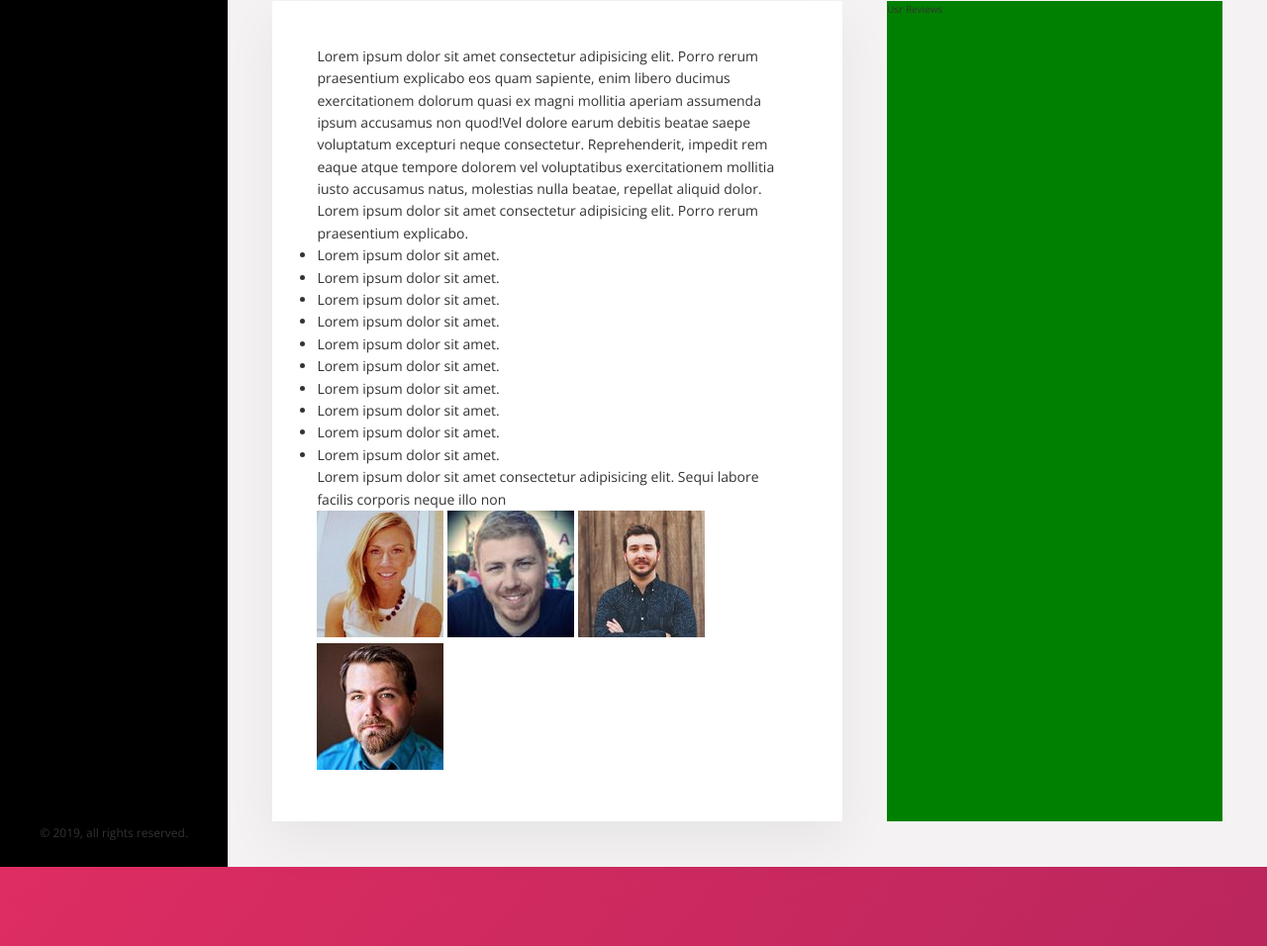
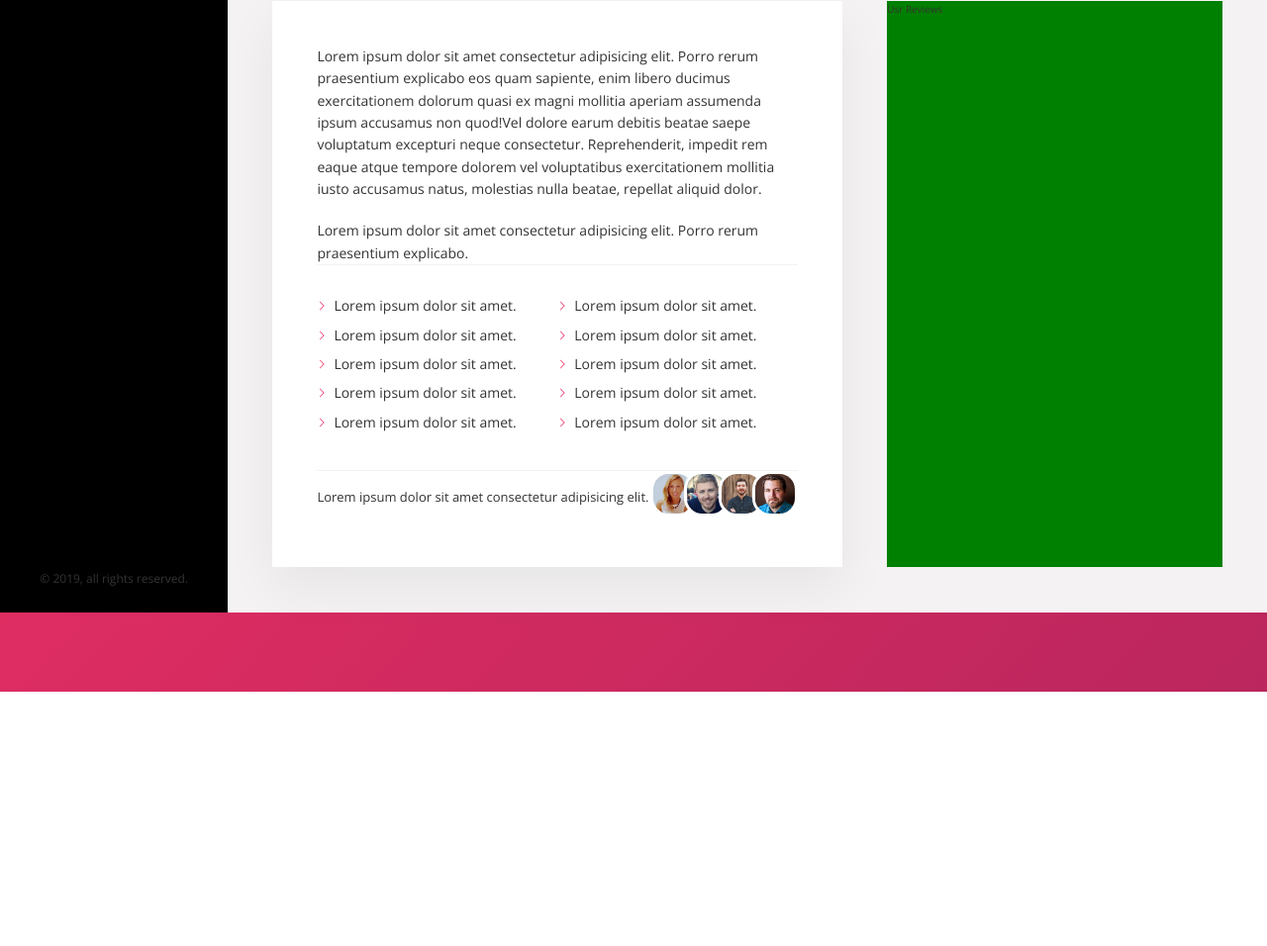
Before and after one commit to ghoul007/Advanced-CSS-Flexbox, a website: page index.html in a window 1280 px wide. Shown: the part 661-1617 px from the top of the page at 99% size. After the commit the page ends 1360 px from the top, so only its background shows below. Drawn offline with nearby package versions, Linux system fonts and the light colour scheme.

Commit message:
description part 3

```diff
--- a/index.html
+++ b/index.html
@@ -189,9 +189,8 @@
 						</ul>
 
 						<div class="recommend">
-							<p class="recommen__count">
-								Lorem ipsum dolor sit amet consectetur adipisicing elit. Sequi labore facilis corporis
-								neque illo non
+							<p class="recommend__count">
+								Lorem ipsum dolor sit amet consectetur adipisicing elit.
 							</p>
 
 							<div class="recommend_friends">
--- a/sass/_components.scss
+++ b/sass/_components.scss
@@ -318,3 +318,82 @@ align-items: center;
         box-shadow: none;
     }
 }
+
+
+
+
+
+/////////////////
+//// PARAGRAPH
+.paragraph:not(:last-of-type){
+
+    margin-bottom: 2rem;
+}
+
+
+
+/////////////////
+//// LIST
+.list{
+    margin-top: 3rem 0;
+    list-style: none;
+    padding: 3rem 0;
+    border-top: var(--line);
+    border-bottom: var(--line);
+
+    display: flex;
+    flex-wrap: wrap;
+
+    &__item{
+        flex: 0 0 50%;
+        margin-bottom: .7rem;
+    }
+
+    &__item::before{
+        content: "";
+        display: inline-block;
+        height: 1rem;
+        width: 1rem;
+        margin-right: .7rem;
+        //older browser
+        // background-image: url('../img/chevron-thin-right.svg');
+        // background-size: cover;
+
+
+        //new browsers masks
+        background-color: var(--color-primary);
+        -webkit-mask-image: url('../img/chevron-thin-right.svg');
+        -webkit-mask-size: cover;
+         mask-image: url('../img/chevron-thin-right.svg');
+          mask-size: cover;
+    }
+}
+
+
+/////////////////
+//// RECEOMMEND
+
+.recommend{
+    font-size: 1.3rem;
+
+    display: flex;
+    align-items: center;
+
+    &__count{
+        margin-right: auto;
+    }
+
+    &__photo{
+        box-sizing: content-box;
+        height: 4rem;
+        width: 4rem;
+        border-radius: 40%;
+        border:3px solid #fff;
+
+        &:not(:last-child){
+            margin-right: -1.5rem;
+
+        }
+    }
+
+}
--- a/sass/_layout.scss
+++ b/sass/_layout.scss
@@ -37,7 +37,6 @@
     padding: 4.5rem;
     background-color: var(--color-grey-light-2);
     border-bottom:  var(--line);
-
 }
 
 .description{
```
Also changed, not shown: css/style.css.
